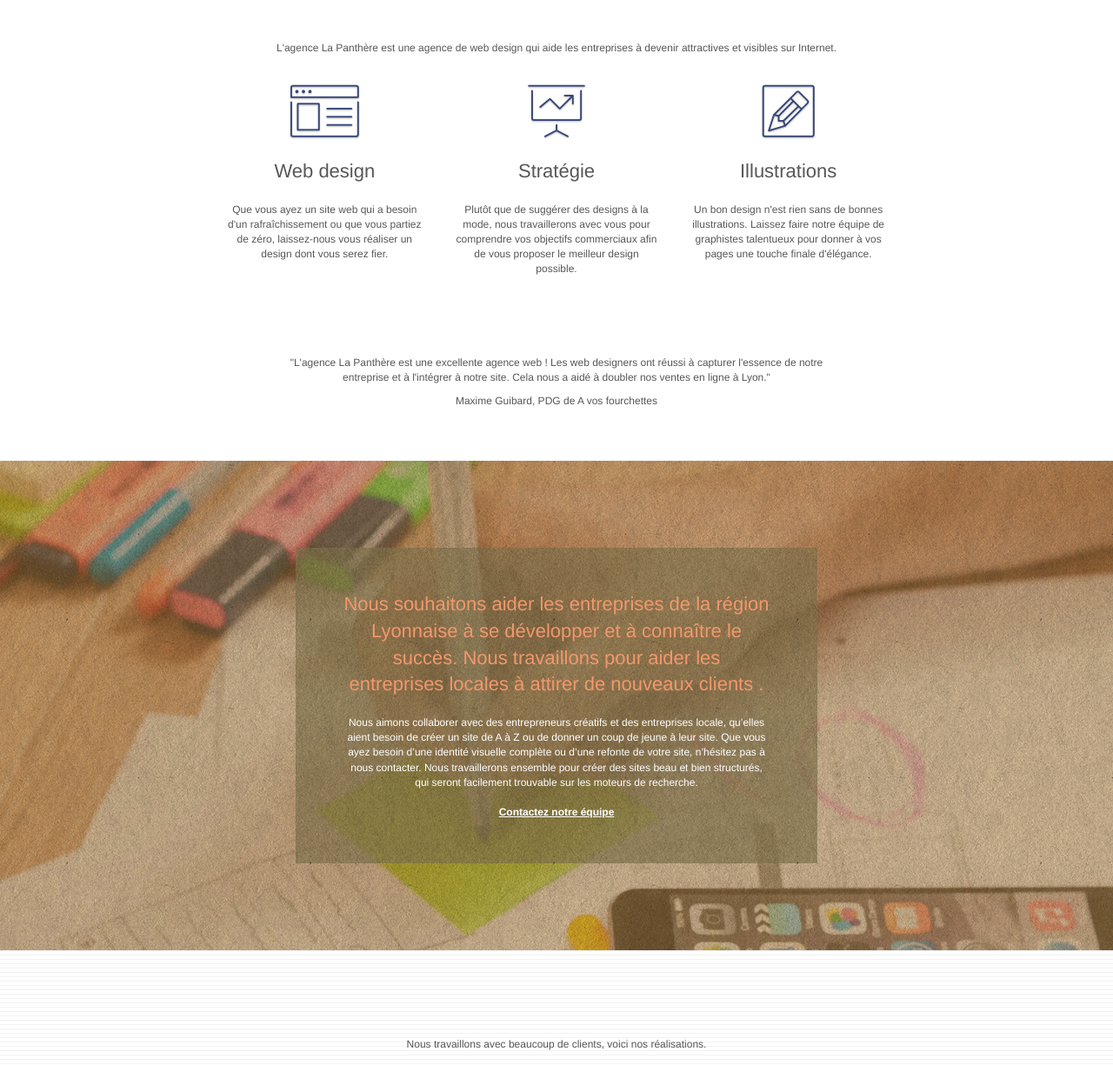
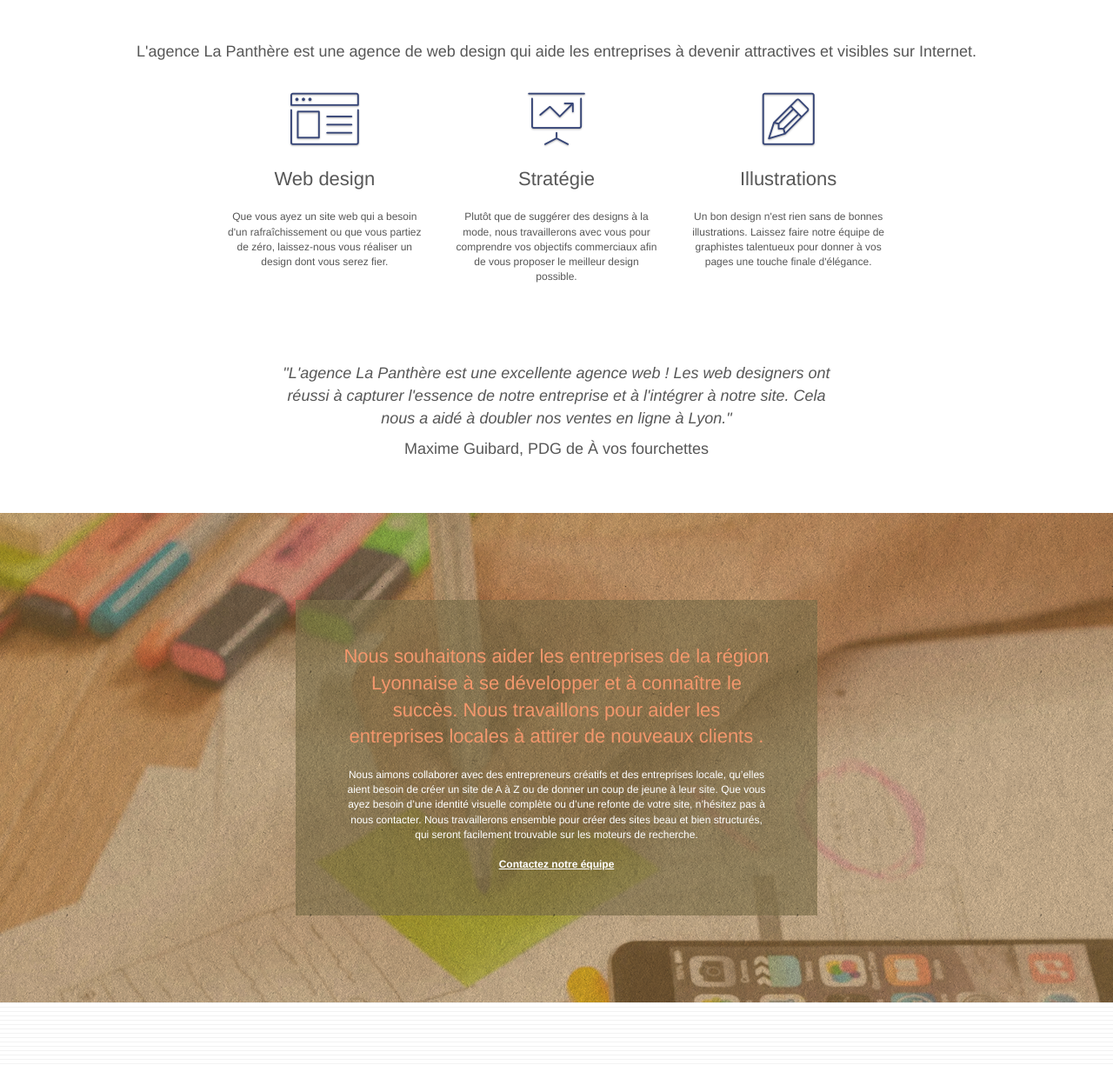
Before and after one commit to SerranoThomas/P4_052022, a plain HTML site: page index.html in a window 1280 px wide. Shown: the part 535-1760 px from the top of the page at 87% size. Drawn offline with Linux system fonts and the light colour scheme.

Commit message:
modification des citations

```diff
--- a/index.html
+++ b/index.html
@@ -74,8 +74,8 @@
 <div class="bloc bgc-white l-bloc" id="bloc-2-services">
 	<div class="container bloc-md">
 		<div class="row">
-			<div class="col-sm-12 text-center">
-				<p>L'agence La Panthère est une agence de web design qui aide les entreprises à devenir attractives et visibles sur Internet.
+			<div class="col-sm-12 text-center ">
+				<p class="titre">L'agence La Panthère est une agence de web design qui aide les entreprises à devenir attractives et visibles sur Internet.
 				</p>
 			</div>
 		</div>
@@ -116,9 +116,9 @@
 		</div>
 		<div class="row voffset-lg voffset">
 			<div class="col-xs-12 col-md-8 col-md-offset-2 text-center">
-				<p>"L'agence La Panthère est une excellente agence web ! Les web designers ont réussi à capturer l'essence de notre entreprise et à l'intégrer à notre site. Cela nous a aidé à doubler nos ventes en ligne à Lyon."
+				<p class="citation">"L'agence La Panthère est une excellente agence web ! Les web designers ont réussi à capturer l'essence de notre entreprise et à l'intégrer à notre site. Cela nous a aidé à doubler nos ventes en ligne à Lyon."
 				</p>
-				<p>Maxime Guibard, PDG de A vos fourchettes</p>
+				<p class="titre">Maxime Guibard, PDG de À vos fourchettes</p>
 			</div>
 		</div>
 	</div>
@@ -147,7 +147,7 @@
 	<div class="container bloc-lg">
 		<div class="row">
 			<div class="col-sm-12 text-center">
-				<p>Nous travaillons avec beaucoup de clients, voici nos réalisations.</p>
+				<p class="titre">Nous travaillons avec beaucoup de clients, voici nos réalisations.</p>
 			</div>
 		</div>
 		<div class="row tight-width-whitespace portfolio-row">
--- a/style.css
+++ b/style.css
@@ -1041,3 +1041,9 @@ h4 {
         text-align: center;
     }
 }
+.titre,.citation{
+    font-size: 18px;
+}
+.citation{
+    font-style: italic;
+}
```
